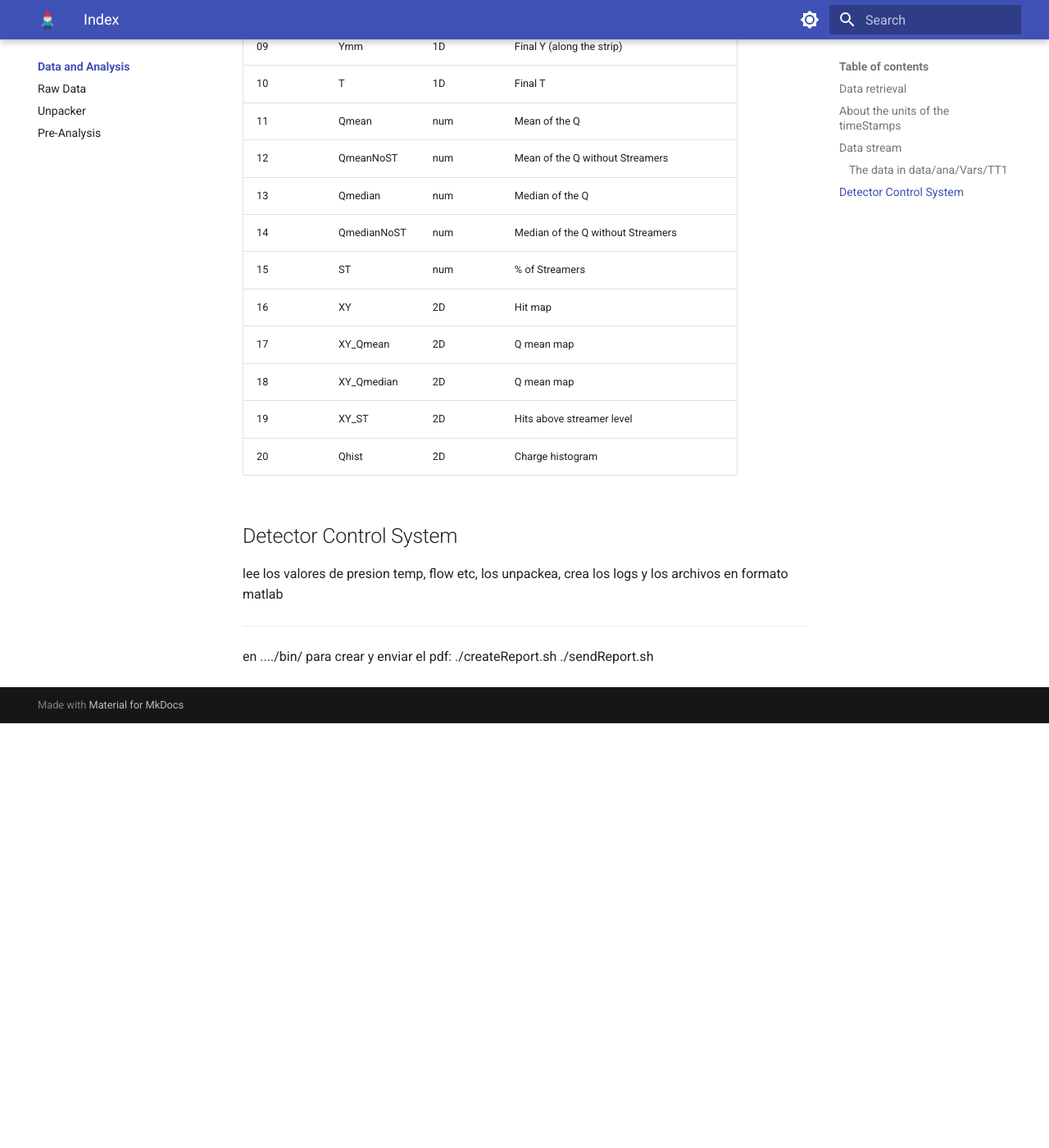
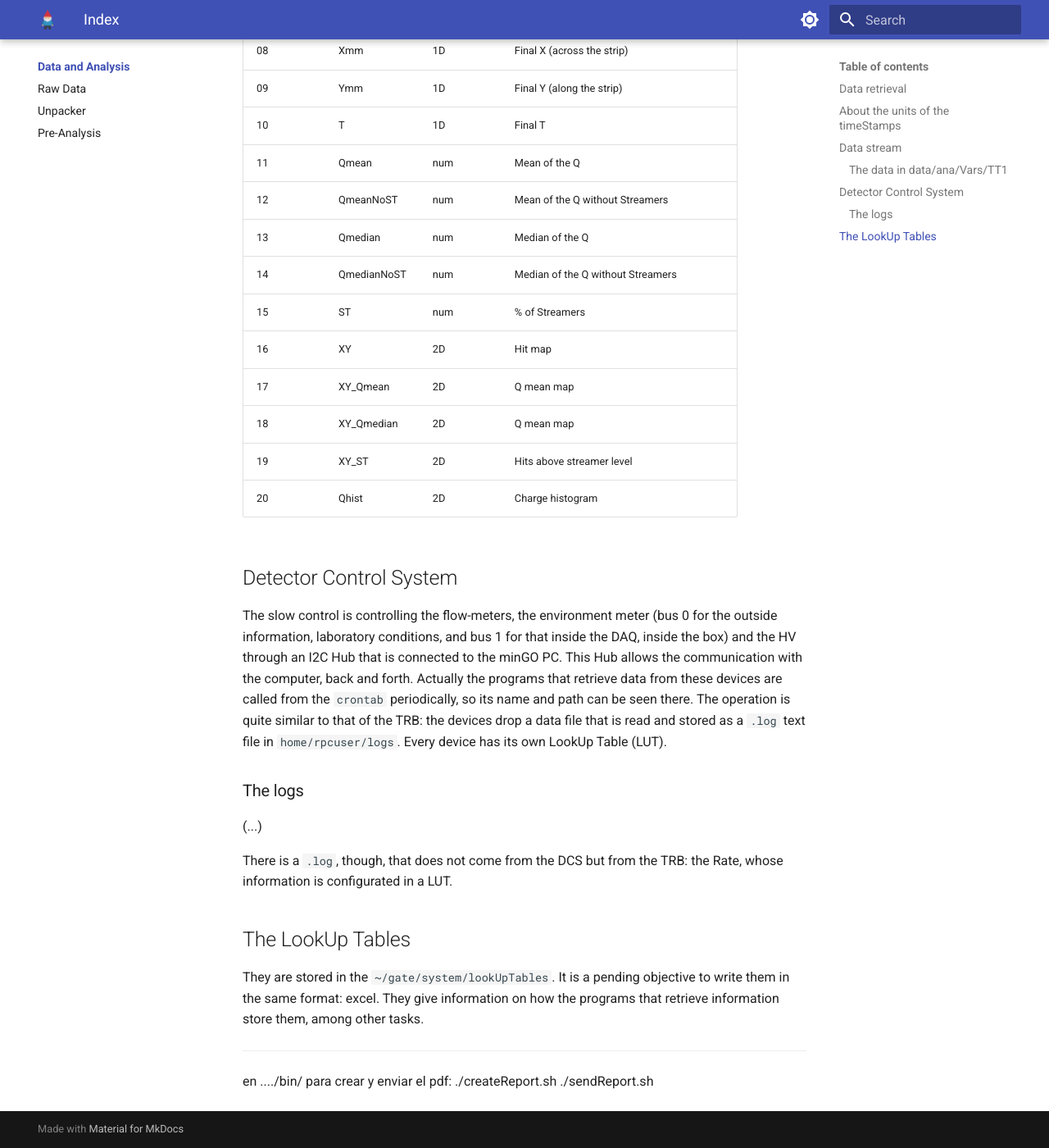
Before and after one commit to cayesoneira/miniTRASGO-documentation, an MkDocs documentation site: the page built from docs/data/index.md, in a window 1280 px wide and 1400 px high, scrolled down 2122 px. Shown: the whole window at 82% size. Built offline with MkDocs 1.6.1 and Material for MkDocs 9.7.7, drawn with Linux system fonts in a browser that asks for light colours; before the commit the page ends 3004 px from its top, so only the background shows below that; some of the changed text lies outside the part shown.

Commit message:
Update index.md

```diff
--- a/docs/data/index.md
+++ b/docs/data/index.md
@@ -20,8 +20,8 @@
 1. The **TRB**, TRB3 from now on, sends its information through ethernet packets that are *floating* to the network.
 2. From the Odroid SBC, the software **DABC** (Data Acquisition Backbone Core, it comes from GSI) takes those packages and stores them in `/media/externalDisk/hlds/` as `.hld` files, written in binary. They contain all the TRB information, not only rates but times (trailing and leading).
 3. `CopyFiles` copies the `.hld` (only if there is more than one), also it is executing continously, to the `~/gate/system/devices/TRB3/data/daqData/rawData/dat`. This `CopyFiles` has many features and it is modifyable.
-4. The `unpacker` is one of the key programs of the minGO datastream. It takes the `.hld` from its location, creates a temporary folder and uncompresses it inside it. Then it processes it in a first step to be matlab readable into the directory `~/gate/system/devices/TRB3/data/daqData/rawData/mat`. This is a first matlab file that is not physics frindly, since it is written in the language the TRBs handle: epoch, coarse, fine times... The unpacker, then and automatically, in a second step that applies LUTs (LookUp Tables), builds the `.mat` that contains the time and charge in a very readable format and stores them in `~/gate/system/devices/TRB3/data/daqData/varData`; a small subroutine turns this info into ascii that will be stores in `~/gate/system/devices/TRB3/data/daqData/asci`. The unpacking is finished. Note: the unpacker starts to work only if there are two or more `.hld` files, and it can be run in parallel in several unpackings: this program just communicates with itself to share the unpacking.
-5. Now the automatic analysis begins: each 5 s the `ana.sh`, which is in `~/gate/software/ana`, is executed. It calculates for each plane and for the telescope as a whole a lot of parameters. The `ana.sh` (which actually calls `ana.m`) applies the calibration procedure, the random displacement of the pixels, etc. Actually all the analysis is done in this part.
+4. The `unpacker` is one of the key programs of the minGO datastream. It takes the `.hld` from its location, creates a temporary folder and uncompresses it inside it. Then it processes it in a first step to be matlab readable into the directory `~/gate/system/devices/TRB3/data/daqData/rawData/mat`. This is a first matlab file that is not physics frindly, since it is written in the language the TRBs handle: epoch, coarse, fine times... **However, this can be interesting to study for some that are interested in a more raw analysis**. The unpacker, then and automatically, in a second step that applies LUTs (LookUp Tables), builds the `.mat` that contains the time and charge in a very readable format and stores them in `~/gate/system/devices/TRB3/data/daqData/varData`; a small subroutine turns this info into ascii that will be stores in `~/gate/system/devices/TRB3/data/daqData/asci`. The unpacking is finished. Note: the unpacker starts to work only if there are two or more `.hld` files, and it can be run in parallel in several unpackings: this program just communicates with itself to share the unpacking.
+5. Now the automatic analysis begins: each 5 s the `ana.sh`, which is in `~/gate/software/ana`, is executed. It calculates for each plane and for the telescope as a whole a lot of parameters. As before, there have to be two or more files to be executed automatically. The `ana.sh` (which actually calls `ana.m`) applies the calibration procedure, the random displacement of the pixels, etc. Actually all the analysis is done in this part.
 6. It gives as an output, stored in `~/gate/system/devices/mingo01/data/ana`, and respectively in one of these directories: TT1, TT2 and Vars (TT stands for *trigger type*, which can be 1: coincidence or 2: self-trigger), the results. The most important files to start studying physics are those in `Vars`, which are also classified in TT1 and TT2: some `.mat` that hace two parts: outputvarplane, which is information plane by plane, and outputvartelescope, which is information of the telescope as a whole (efficiencies, for example). When `ana.m` ends calculating all this, it copies and distributes it to the rest of the parts of the telescope.
 
 
@@ -52,9 +52,16 @@
 
 
 ## Detector Control System
+The slow control is controlling the flow-meters, the environment meter (bus 0 for the outside information, laboratory conditions, and bus 1 for that inside the DAQ, inside the box) and the HV through an I2C Hub that is connected to the minGO PC. This Hub allows the communication with the computer, back and forth. Actually the programs that retrieve data from these devices are called from the `crontab` periodically, so its name and path can be seen there. The operation is quite similar to that of the TRB: the devices drop a data file that is read and stored as a `.log` text file in `home/rpcuser/logs`. Every device has its own LookUp Table (LUT).
+
+### The logs
+(...)
+
+There is a `.log`, though, that does not come from the DCS but from the TRB: the Rate, whose information is configurated in a LUT.
 
 
-lee los valores de presion temp, flow etc, los unpackea, crea los logs y los archivos en formato matlab
+## The LookUp Tables
+They are stored in the `~/gate/system/lookUpTables`. It is a pending objective to write them in the same format: excel. They give information on how the programs that retrieve information store them, among other tasks.
 
 
 --------------------
```
